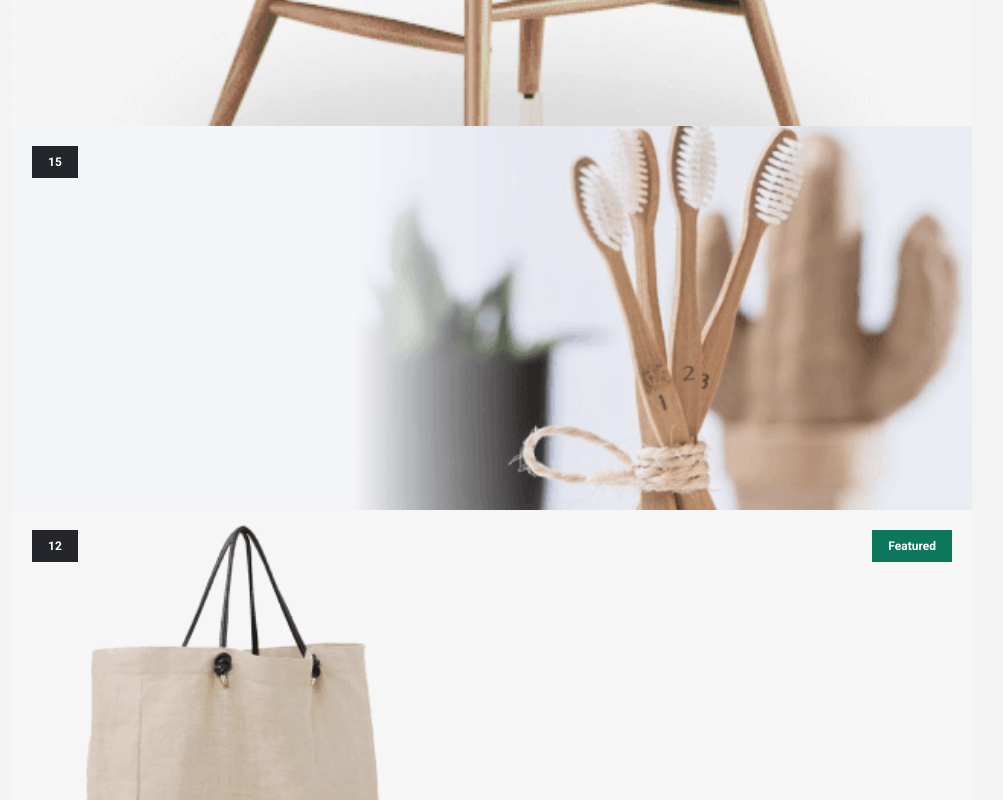
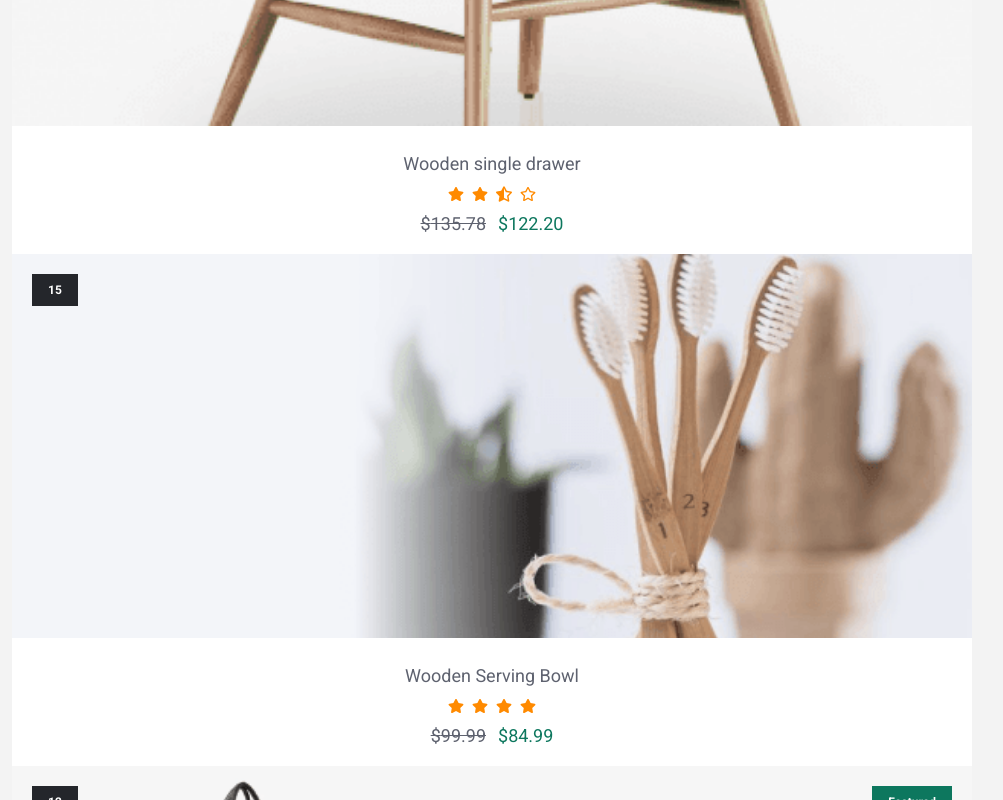
Before and after one commit to btruj/ecommerce, a React (Vite) app: page / in a window 1280 px wide. Shown: the part 1820-2620 px from the top of the page, without its empty margins (148-1151 px from the left). Built offline with nearby package versions, Linux system fonts and the light colour scheme.

Commit message:
added product ratings&prices-titles

```diff
--- a/src/components/product/ProductCard.jsx
+++ b/src/components/product/ProductCard.jsx
@@ -1,5 +1,27 @@
 import { IoCart } from "react-icons/io5"
+import { IoMdHeart } from "react-icons/io"
+import { FaStarHalfAlt, FaStar, FaRegStar } from "react-icons/fa"
+import { NavLink } from "react-router-dom"
+import { BodyOne } from "../common/CustomComponents"
 
+export const RenderRatingStars = (rating) => {
+    const totalStars = 5;
+    const fullStars = Math.floor(rating);
+    const hasHalfStars = rating % 1 !== 0;
+    const stars = [];
+
+    for (let i = 1; i < totalStars; i++) {
+        if(i <= fullStars) {
+            stars.push(<FaStar key={i} color="#ff8a00"/>);
+        } else if (hasHalfStars && i === fullStars + 1) {
+            stars.push(<FaStarHalfAlt key="half-star" color="#ff8a00"/>);
+        } else {
+            stars.push(<FaRegStar key={i} color="#ff8a00"/>);
+
+        }
+    }
+    return stars;
+}
 
 export const ProductCard = ({
     id,
@@ -41,7 +63,30 @@ export const ProductCard = ({
             <button className="add-to-cart-btn product-btn primary-btn">
                 <IoCart size={23}/>
             </button>
+            <button className="love-btn product-btn primary-btn">
+                <IoMdHeart size={23}/>
+            </button>
            </div>
+          </div>
+           <div className="details flex items-center flex-col bg-white pt-6">
+            <NavLink to={`/product-details/${id}`}>
+                <BodyOne>{title}</BodyOne>
+            </NavLink>
+            <div className="flex items-center gap-2 -mt-2 mb-2">
+              {RenderRatingStars(rating)}
+            </div>
+            <div className="flex items-center gap-3">
+               {price.slice(0, 1).map((priceItem, index) => (
+                <>
+                <BodyOne className="line-through" key={index}>
+                   ${priceItem.value}
+                </BodyOne>
+                <BodyOne className="text-primary-green" key={index}>
+                   ${(priceItem.value - (priceItem.value * discount) / 100).toFixed(2)}
+                </BodyOne>
+                </>
+               ))}
+            </div>
         </div>
     </div>
     </>
```
